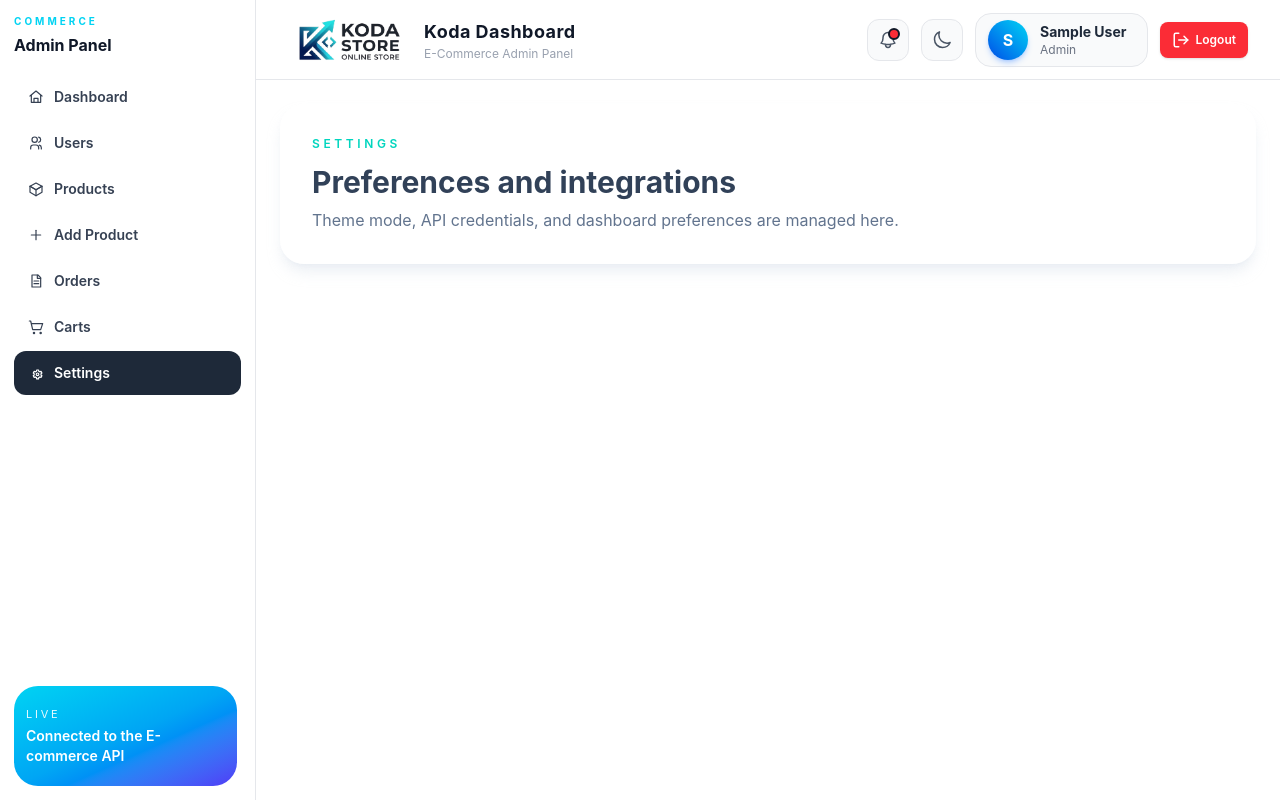
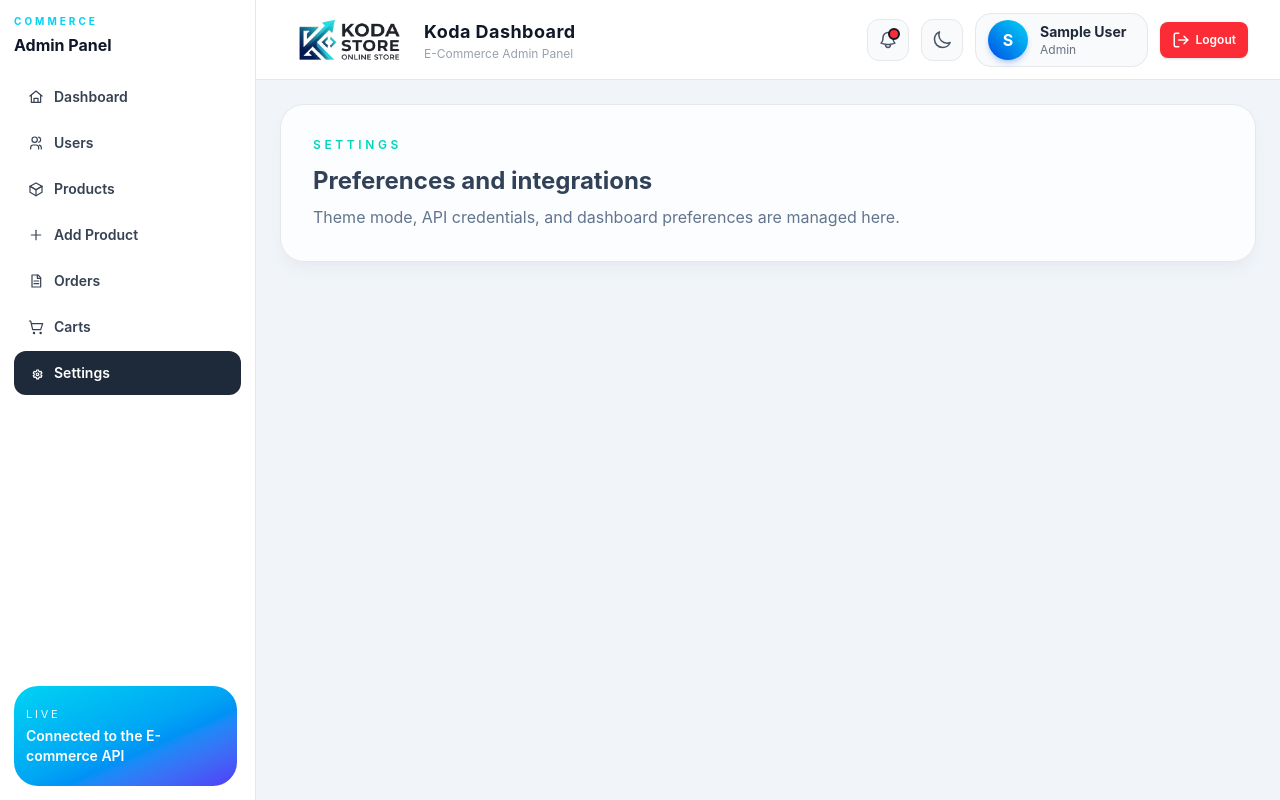
Before and after one commit to ahmed2023saaed/Koda-Application, a React (Vite) app: page /settings in a window 1280 px wide. Built offline with nearby package versions, Linux system fonts and the light colour scheme; sample sign-in values are in the browser's storage.

Commit message:
modify some lttle changes

```diff
--- a/src/features/settings/pages/SettingsPage.jsx
+++ b/src/features/settings/pages/SettingsPage.jsx
@@ -3,11 +3,11 @@
 export default function SettingsPage() {
   return (
 
-        <section className="rounded-3xl bg-white/80 p-8 shadow-lg shadow-slate-200/70 backdrop-blur">
+        <section className="rounded-3xl border border-gray-200 bg-white/80 p-8 shadow-lg shadow-slate-200/70 backdrop-blur">
       <p className="text-xs font-semibold uppercase tracking-[0.3em] text-teal-400">
         Settings
       </p>
-      <h1 className="mt-3 text-3xl font-bold text-slate-700">
+      <h1 className="mt-3 text-2xl font-bold text-slate-700">
         Preferences and integrations
       </h1>
       <p className="mt-2 text-base text-slate-500">
--- a/src/features/users/pages/UsersPage.jsx
+++ b/src/features/users/pages/UsersPage.jsx
@@ -199,7 +199,7 @@ export default function UsersPage() {
   ];
 
   return (
-    <div className="min-h-full space-y-6 p-4 md:p-6 bg-slate-100 text-slate-900 dark:bg-slate-950 dark:text-white transition-colors duration-300">
+    <div className="min-h-full space-y-6 bg-slate-100 text-slate-900 dark:bg-slate-950 dark:text-white transition-colors duration-300">
       {/* Header */}
       <div className={box + " p-6"}>
         <div className="flex flex-col gap-4 lg:flex-row lg:items-center lg:justify-between">
--- a/src/layouts/admin/AdminLayout.jsx
+++ b/src/layouts/admin/AdminLayout.jsx
@@ -77,7 +77,7 @@ export function AdminLayout() {
           toggleTheme={toggleTheme}
         />
 
-        <main className="flex-1 overflow-y-auto bg-background p-4 md:p-6">
+        <main className="flex-1 overflow-y-auto bg-slate-100 dark:bg-slate-950 p-4 md:p-6">
           <Outlet />
         </main>
       </div>
```
